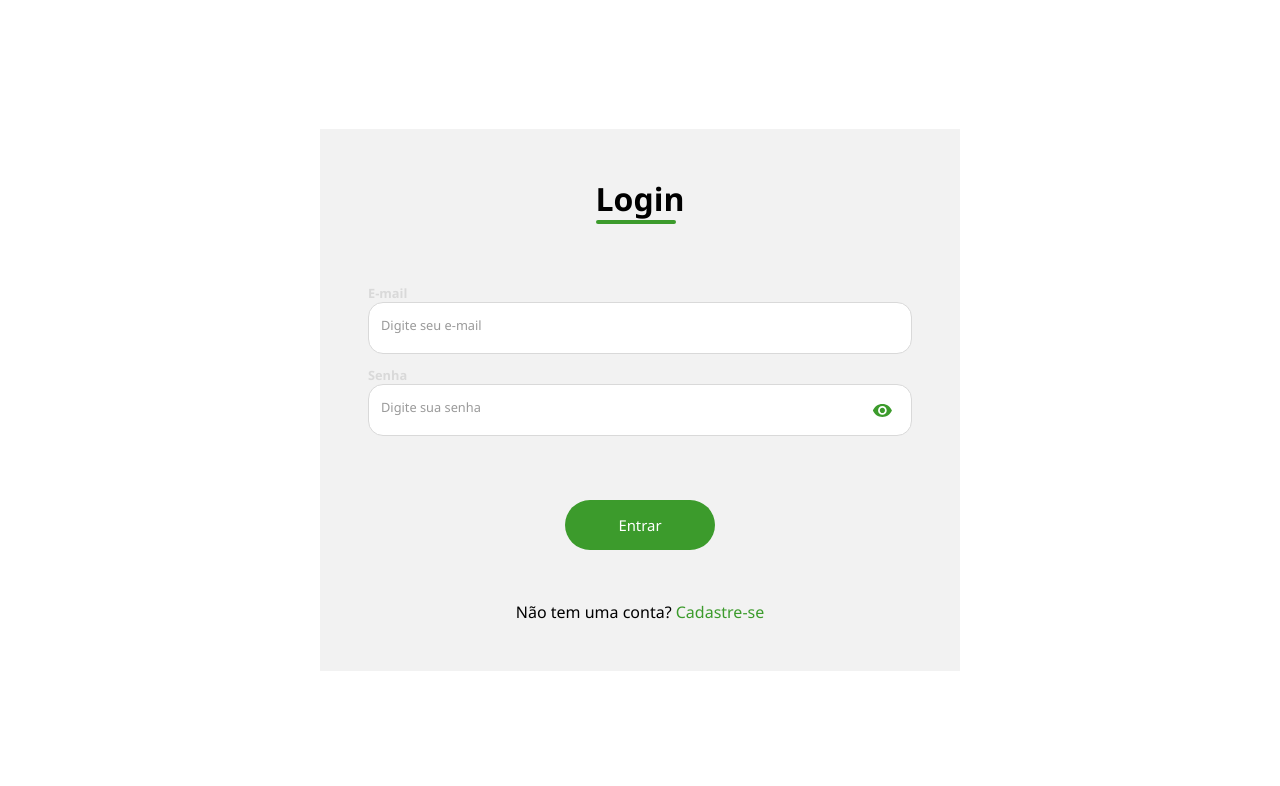
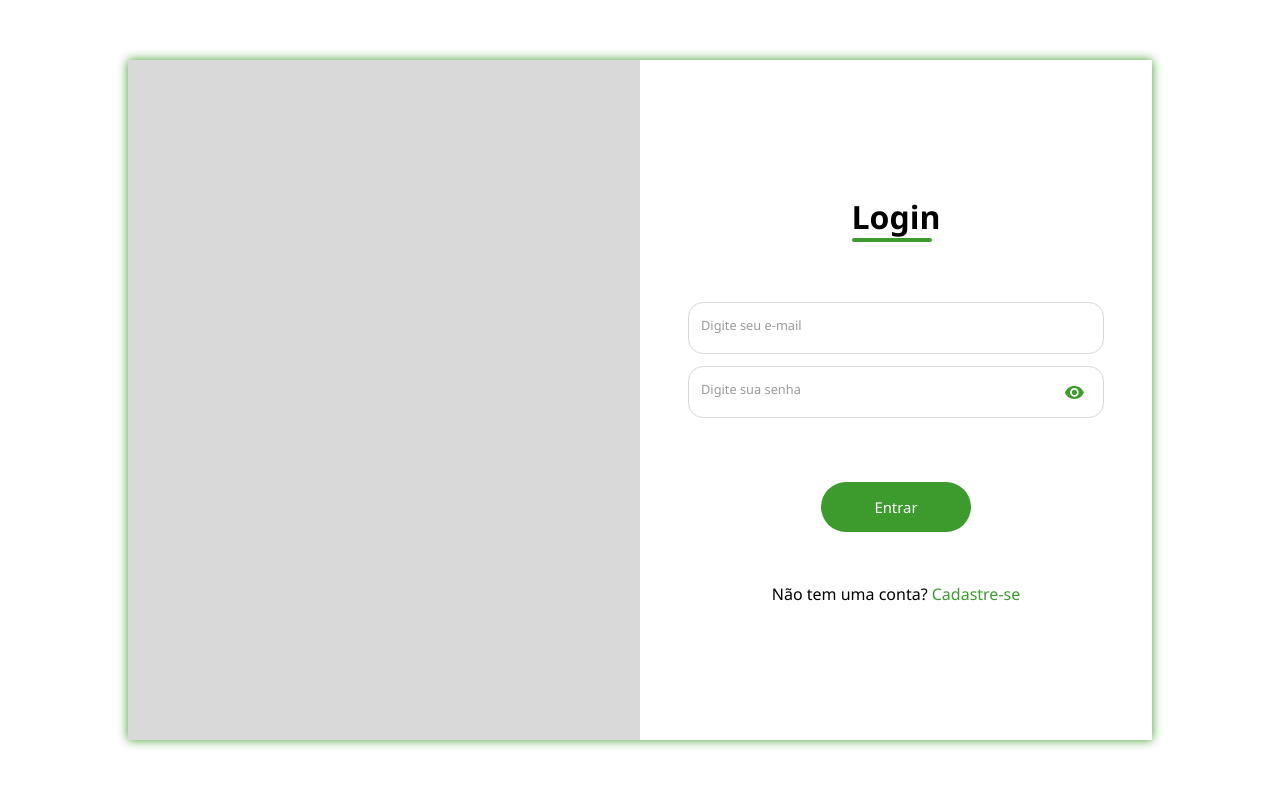
Before and after one commit to DaniSimoni/M3S1_ProjetoReact, a React (Vite) app: page /login in a window 1280 px wide. Shown: the top 786 px of the page. Built offline with nearby package versions, Linux system fonts and the light colour scheme.

Commit message:
Criando Card com imagem na pagina de login

```diff
--- a/src/Components/Form/FormLogin/FormLoginComponent.jsx
+++ b/src/Components/Form/FormLogin/FormLoginComponent.jsx
@@ -9,7 +9,6 @@ export const FormLoginComponent = () => {
             </Styled.FormHeader>
             <Styled.InputBox>
                 <InputComponent
-                    label="E-mail"
                     type="email"
                     id="email"
                     placeholder="Digite seu e-mail"
@@ -17,7 +16,6 @@ export const FormLoginComponent = () => {
                 />
 
                 <InputComponent
-                    label="Senha"
                     type="password"
                     id="password"
                     placeholder="Digite sua senha"
--- a/src/Components/Form/FormLogin/FormLoginComponent.style.jsx
+++ b/src/Components/Form/FormLogin/FormLoginComponent.style.jsx
@@ -10,7 +10,7 @@ export const Form = styled.form`
     padding: 3rem;
     gap: 1rem;
 
-    background-color: #f2f2f2;
+    background-color: #fff;
 `;
 
 export const FormHeader = styled.legend`
--- a/src/Pages/LoginPage/LoginPage.jsx
+++ b/src/Pages/LoginPage/LoginPage.jsx
@@ -4,7 +4,13 @@ import * as Styled from './LoginPage.style.jsx';
 export const LoginPage = () => {
     return (
         <Styled.LoginPageContainer>
-            <FormLoginComponent />
+            <Styled.LoginCard>
+                <Styled.ImageBox>
+
+                </Styled.ImageBox>
+
+                <FormLoginComponent />
+            </Styled.LoginCard>
         </Styled.LoginPageContainer>
     )
 }
--- a/src/Pages/LoginPage/LoginPage.style.jsx
+++ b/src/Pages/LoginPage/LoginPage.style.jsx
@@ -6,3 +6,24 @@ export const LoginPageContainer = styled.div`
     align-items: center;
     justify-content: center;
 `;
+
+export const LoginCard = styled.div`
+    width: 80%;
+    height: 85vh;
+    display: flex;
+    box-shadow: 0px 0px 10px 0px #3C9B2C;
+`;
+
+export const ImageBox = styled.div`
+    width: 50%;
+    display: flex;
+    justify-content: center;
+    align-items: center;
+    padding: 0.8125rem 13.625rem 1.1875rem 0.75rem;
+    background-color: #d9d9d9;
+
+    img {
+        width: 31.25rem;
+    }
+
+`;
```
